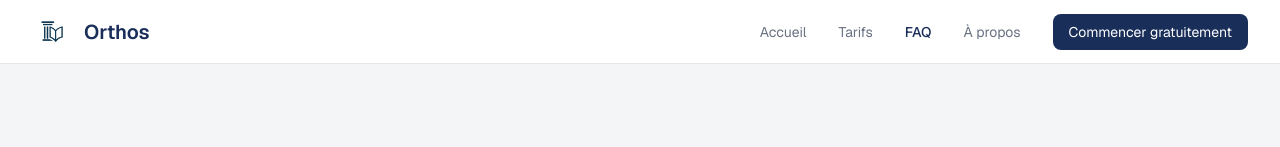
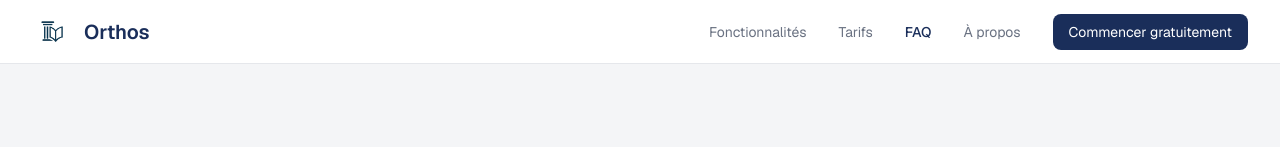
Before and after one commit to adamaem/orthos, a Next.js app: page /faq in a window 1280 px wide. Shown: the top 147 px of the page. Built offline with nearby package versions, Linux system fonts and the light colour scheme; no server answers.

Commit message:
feat: navbar dynamique réutilisable sur toutes les pages publiques

```diff
--- a/app/apropos/page.js
+++ b/app/apropos/page.js
@@ -1,23 +1,11 @@
+'use client'
+import Navbar from '@/components/Navbar'
 export default function Apropos() {
   return (
     <main className="min-h-screen bg-white font-sans">
 
       {/* NAVBAR */}
-      <nav className="bg-white border-b border-gray-200 px-8 h-16 flex items-center sticky top-0 z-50">
-        <a href="/" className="flex items-center gap-3">
-          <img src="/logo.png" alt="Orthos" className="h-10 w-10 object-contain" />
-          <span className="text-[#1a2e5a] font-semibold text-xl">Orthos</span>
-        </a>
-        <div className="ml-auto flex items-center gap-8">
-          <a href="/" className="text-sm text-gray-500 hover:text-[#1a2e5a]">Accueil</a>
-          <a href="/tarifs" className="text-sm text-gray-500 hover:text-[#1a2e5a]">Tarifs</a>
-          <a href="/faq" className="text-sm text-gray-500 hover:text-[#1a2e5a]">FAQ</a>
-          <a href="/apropos" className="text-sm text-[#1a2e5a] font-medium">À propos</a>
-          <a href="/auth" className="bg-[#1a2e5a] text-white text-sm px-4 py-2 rounded-lg hover:opacity-90 transition">
-            Commencer gratuitement
-          </a>
-        </div>
-      </nav>
+      <Navbar active="/apropos" />
 
       {/* HERO */}
       <section className="bg-[#f4f5f7] px-8 py-24 text-center">
--- a/app/faq/page.js
+++ b/app/faq/page.js
@@ -1,23 +1,11 @@
+'use client'
+import Navbar from '@/components/Navbar'
 export default function FAQ() {
   return (
     <main className="min-h-screen bg-white font-sans">
 
       {/* NAVBAR */}
-      <nav className="bg-white border-b border-gray-200 px-8 h-16 flex items-center sticky top-0 z-50">
-        <a href="/" className="flex items-center gap-3">
-          <img src="/logo.png" alt="Orthos" className="h-10 w-10 object-contain" />
-          <span className="text-[#1a2e5a] font-semibold text-xl">Orthos</span>
-        </a>
-        <div className="ml-auto flex items-center gap-8">
-          <a href="/" className="text-sm text-gray-500 hover:text-[#1a2e5a]">Accueil</a>
-          <a href="/tarifs" className="text-sm text-gray-500 hover:text-[#1a2e5a]">Tarifs</a>
-          <a href="/faq" className="text-sm text-[#1a2e5a] font-medium">FAQ</a>
-          <a href="/apropos" className="text-sm text-gray-500 hover:text-[#1a2e5a]">À propos</a>
-          <a href="/auth" className="bg-[#1a2e5a] text-white text-sm px-4 py-2 rounded-lg hover:opacity-90 transition">
-            Commencer gratuitement
-          </a>
-        </div>
-      </nav>
+      <Navbar active="/faq" />
 
       {/* HEADER */}
       <section className="bg-[#f4f5f7] px-8 py-20 text-center">
--- a/app/fonctionnalites/page.js
+++ b/app/fonctionnalites/page.js
@@ -1,24 +1,11 @@
+'use client'
+import Navbar from '@/components/Navbar'
 export default function Fonctionnalites() {
   return (
     <main className="min-h-screen bg-white font-sans">
 
       {/* NAVBAR */}
-      <nav className="bg-white border-b border-gray-200 px-8 h-16 flex items-center sticky top-0 z-50">
-        <a href="/" className="flex items-center gap-3">
-          <img src="/logo.png" alt="Orthos" className="h-10 w-10 object-contain" />
-          <span className="text-[#1a2e5a] font-semibold text-xl">Orthos</span>
-        </a>
-        <div className="ml-auto flex items-center gap-8">
-          <a href="/" className="text-sm text-gray-500 hover:text-[#1a2e5a]">Accueil</a>
-          <a href="/fonctionnalites" className="text-sm text-[#1a2e5a] font-medium">Fonctionnalités</a>
-          <a href="/tarifs" className="text-sm text-gray-500 hover:text-[#1a2e5a]">Tarifs</a>
-          <a href="/faq" className="text-sm text-gray-500 hover:text-[#1a2e5a]">FAQ</a>
-          <a href="/apropos" className="text-sm text-gray-500 hover:text-[#1a2e5a]">À propos</a>
-          <a href="/auth" className="bg-[#1a2e5a] text-white text-sm px-4 py-2 rounded-lg hover:opacity-90 transition">
-            Commencer gratuitement
-          </a>
-        </div>
-      </nav>
+      <Navbar active="/fonctionnalites" />
 
       {/* HEADER */}
       <section className="bg-[#f4f5f7] px-8 py-24 text-center">
--- a/app/page.js
+++ b/app/page.js
@@ -1,23 +1,11 @@
+'use client'
+import Navbar from '@/components/Navbar'
 export default function Home() {
   return (
     <main className="min-h-screen bg-white font-sans">
 
       {/* NAVBAR */}
-      <nav className="bg-white border-b border-gray-200 px-8 h-16 flex items-center sticky top-0 z-50">
-        <div className="flex items-center gap-3">
-          <img src="/logo.png" alt="Orthos" className="h-10 w-10 object-contain" />
-          <span className="text-[#1a2e5a] font-semibold text-xl">Orthos</span>
-        </div>
-        <div className="ml-auto flex items-center gap-8">
-          <a href="/fonctionnalites" className="text-sm text-gray-500 hover:text-[#1a2e5a]">Fonctionnalités</a>
-          <a href="/tarifs" className="text-sm text-gray-500 hover:text-[#1a2e5a]">Tarifs</a>
-          <a href="/faq" className="text-sm text-gray-500 hover:text-[#1a2e5a]">FAQ</a>
-          <a href="/apropos" className="text-sm text-gray-500 hover:text-[#1a2e5a]">À propos</a>
-          <a href="/auth" className="bg-[#1a2e5a] text-white text-sm px-4 py-2 rounded-lg hover:opacity-90 transition">
-            Commencer gratuitement
-          </a>
-        </div>
-      </nav>
+      <Navbar active="/" />
 
       {/* HERO */}
       <section className="bg-[#f4f5f7] px-8 py-32 text-center">
--- /dev/null
+++ b/components/Navbar.js
@@ -0,0 +1,64 @@
+'use client'
+import { useEffect, useState } from 'react'
+import { createClient } from '@/lib/supabase'
+import { useRouter } from 'next/navigation'
+
+export default function Navbar({ active }) {
+  const [user, setUser] = useState(null)
+  const supabase = createClient()
+  const router = useRouter()
+
+  useEffect(() => {
+    supabase.auth.getUser().then(({ data }) => {
+      if (data?.user) setUser(data.user)
+    })
+  }, [])
+
+  const handleLogout = async () => {
+    await supabase.auth.signOut()
+    router.push('/')
+  }
+
+  const prenom = user?.user_metadata?.full_name?.split(' ')[0] || null
+  const initiale = prenom?.[0]?.toUpperCase() || user?.email?.[0]?.toUpperCase()
+
+  const links = [
+    { href: '/fonctionnalites', label: 'Fonctionnalités' },
+    { href: '/tarifs', label: 'Tarifs' },
+    { href: '/faq', label: 'FAQ' },
+    { href: '/apropos', label: 'À propos' },
+  ]
+
+  return (
+    <nav className="bg-white border-b border-gray-200 px-8 h-16 flex items-center sticky top-0 z-50">
+      <a href="/" className="flex items-center gap-3">
+        <img src="/logo.png" alt="Orthos" className="h-10 w-10 object-contain" />
+        <span className="text-[#1a2e5a] font-semibold text-xl">Orthos</span>
+      </a>
+      <div className="ml-auto flex items-center gap-8">
+        {links.map(link => (
+          <a key={link.href} href={link.href}
+            className={`text-sm hover:text-[#1a2e5a] ${active === link.href ? 'text-[#1a2e5a] font-medium' : 'text-gray-500'}`}>
+            {link.label}
+          </a>
+        ))}
+        {user ? (
+          <div className="flex items-center gap-4">
+            <a href="/dashboard" className="text-sm text-gray-500 hover:text-[#1a2e5a]">Dashboard</a>
+            <a href="/profil"
+              className="w-8 h-8 rounded-full bg-[#1a2e5a] flex items-center justify-center text-[#d4af37] font-bold text-sm hover:opacity-80 transition">
+              {initiale}
+            </a>
+            <button onClick={handleLogout} className="text-sm text-gray-400 hover:text-red-500 transition">
+              Déconnexion
+            </button>
+          </div>
+        ) : (
+          <a href="/auth" className="bg-[#1a2e5a] text-white text-sm px-4 py-2 rounded-lg hover:opacity-90 transition">
+            Commencer gratuitement
+          </a>
+        )}
+      </div>
+    </nav>
+  )
+}
```
